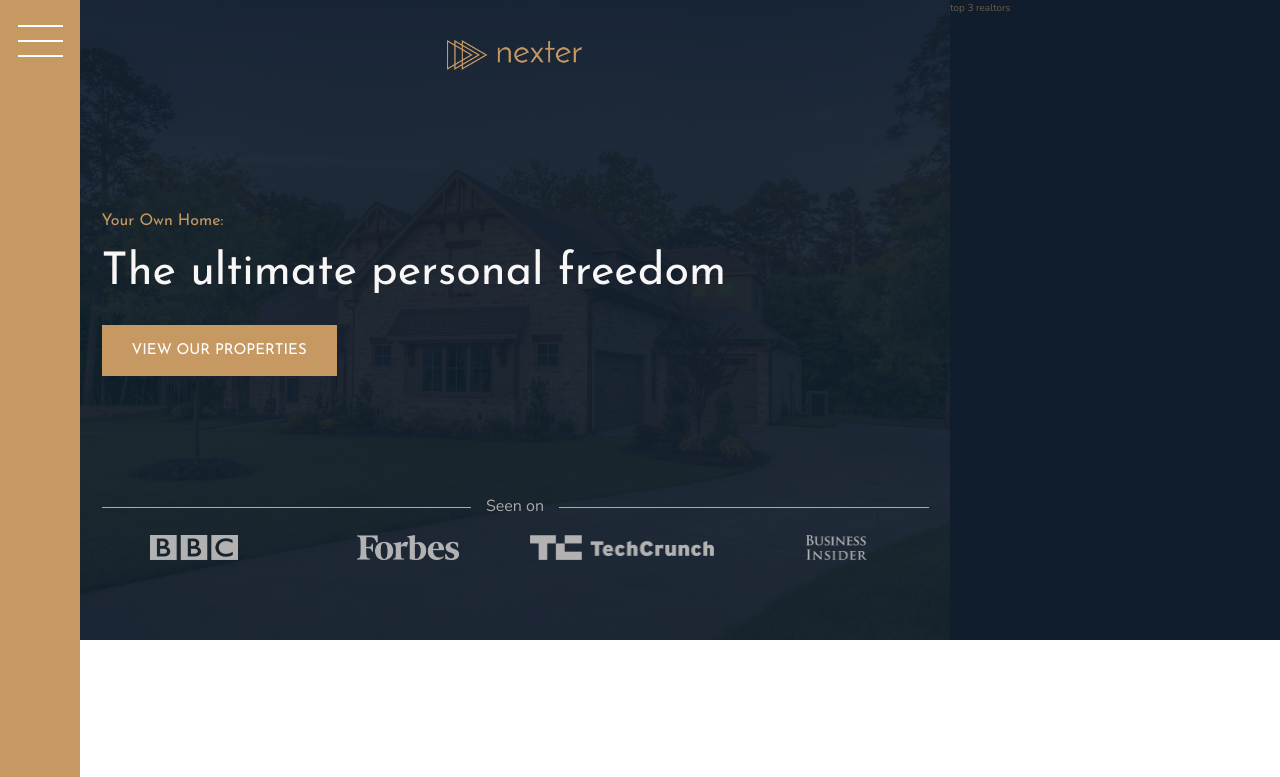
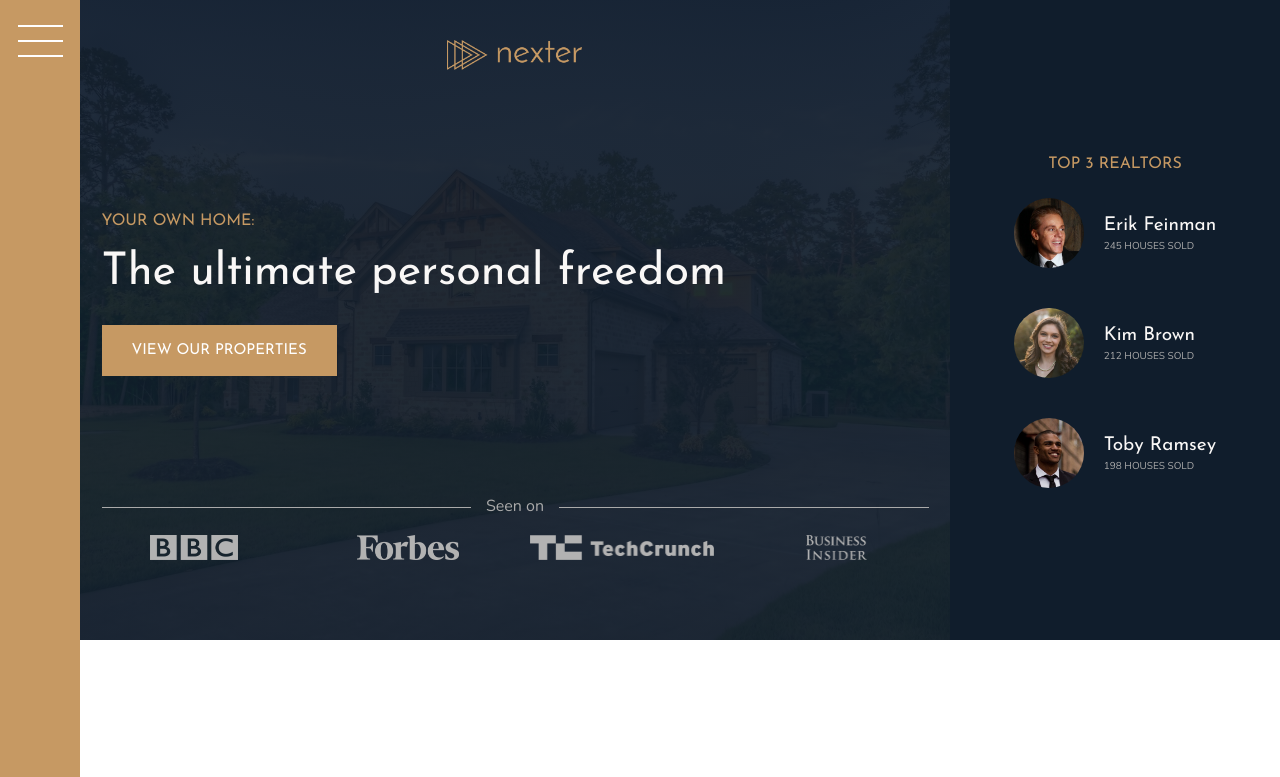
Before and after one commit to pl91/Nexter, a website built with Parcel: page src/index.html in a window 1280 px wide. Shown: the top 777 px of the page. Built offline with nearby package versions, Linux system fonts and the light colour scheme.

Commit message:
realtors complete

```diff
--- a/src/index.html
+++ b/src/index.html
@@ -34,9 +34,32 @@
         </header>
         <!-- header end -->
 
+        <!-- realtors start -->
         <div class="realtors">
-            top 3 realtors
+            <h3 class="heading-3">Top 3 Realtors</h3>
+            <div class="realtors__list">
+                <!-- realtor 1 -->
+                <img src="./img/realtor-1.jpeg" alt="Realtor 1" class="realtors__img">
+                <div class="realtors__details">
+                    <h4 class="heading-4 heading-4--light">Erik Feinman</h4>
+                    <p class="realtors__sold">245 houses sold</p>
+                </div>
+                <!-- realtor 2 -->
+                <img src="./img/realtor-2.jpeg" alt="Realtor 2" class="realtors__img">
+                <div class="realtors__details">
+                    <h4 class="heading-4 heading-4--light">Kim Brown</h4>
+                    <p class="realtors__sold">212 houses sold</p>
+                </div>
+                <!-- realtor 3 -->
+                <img src="./img/realtor-3.jpeg" alt="Realtor 3" class="realtors__img">
+                <div class="realtors__details">
+                    <h4 class="heading-4 heading-4--light">Toby Ramsey</h4>
+                    <p class="realtors__sold">198 houses sold</p>
+                </div>
+            </div>
         </div>
+        <!-- realtors end -->
+
         <!-- features start -->
         <section class="features">
             <!-- .feature{feature $}*6 -->
--- a/src/sass/_realtors.scss
+++ b/src/sass/_realtors.scss
@@ -1,4 +1,37 @@
 .realtors {
     background-color: $color-secondary;
     grid-column: col-start 7 / full-end;
+    padding: 3rem;
+
+    // display: flex;
+    // flex-direction: column;
+    // align-items: center;
+    // justify-content: center;
+
+    display: grid;
+    align-content: center;
+    justify-content: center;
+    justify-items: center;
+    grid-row-gap: 2rem;
+
+
+    &__list {
+        display: grid;
+        grid-template-columns: min-content max-content;
+        grid-column-gap: 2rem;
+        grid-row-gap: 5vh;
+        align-items: center;
+    }
+
+    &__img {
+        width: 7rem;
+        border-radius: 50%;
+        display: block;
+    }
+
+    &__sold {
+        text-transform: uppercase;
+        color: $color-grey-light-2;
+        margin-top: -3px;
+    }
 }
--- a/src/sass/_typography.scss
+++ b/src/sass/_typography.scss
@@ -21,7 +21,7 @@
   @extend %heading;
   font-size: 1.6rem;
   color: $color-primary;
-  text-transform: capitalize;
+  text-transform: uppercase;
 }
 
 .heading-4 {
```
